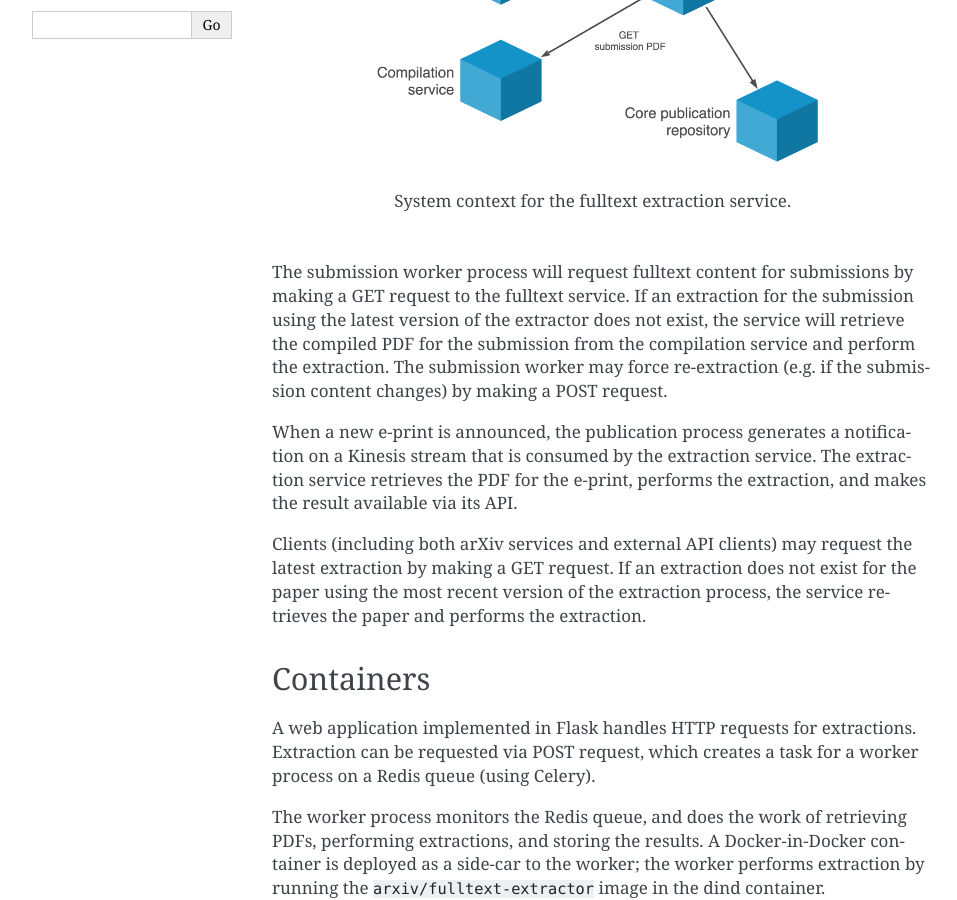
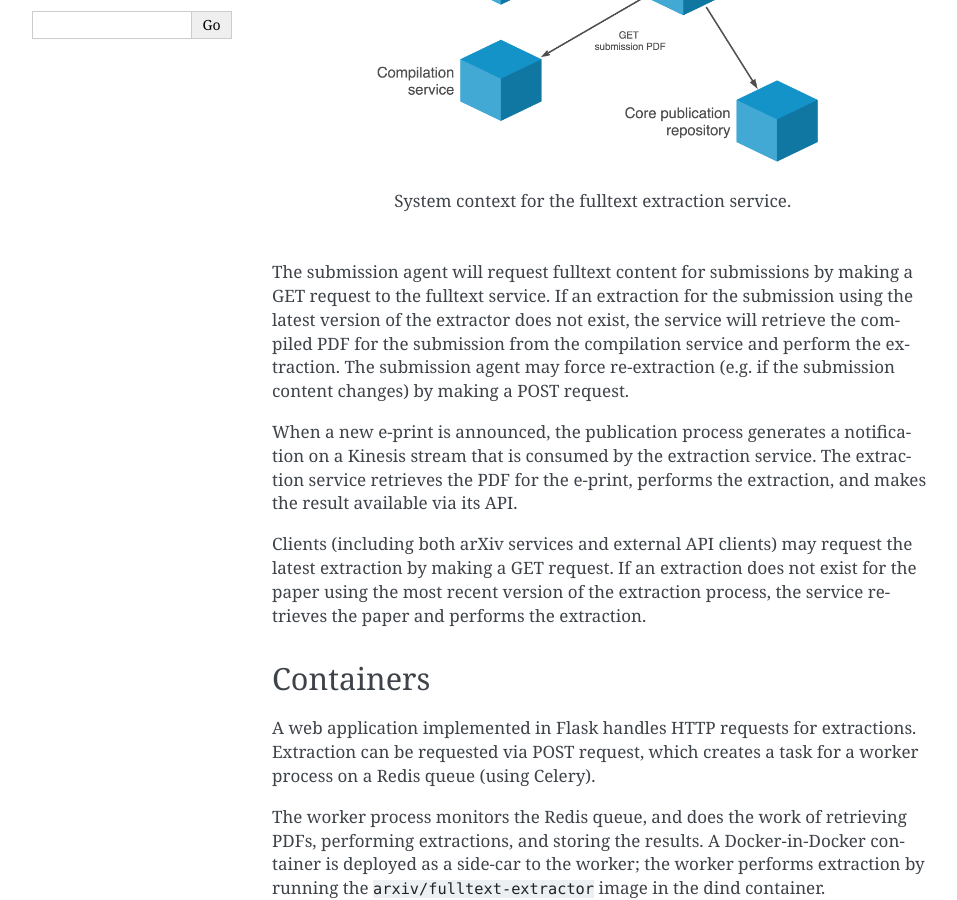
Before and after one commit to arXiv/zzzArchived_arxiv-fulltext, a Sphinx documentation site: the page built from docs/source/architecture.rst, in a window 1280 px wide and 900 px high, scrolled down 457 px. Shown: the whole window, without its empty margins (148-1105 px from the left). Built offline with Sphinx 7.4.7, drawn with Linux system fonts in a browser that asks for light colours.

Commit message:
updated docs sources

```diff
--- a/docs/source/architecture.rst
+++ b/docs/source/architecture.rst
@@ -14,11 +14,11 @@ downstream applications.
 
    System context for the fulltext extraction service.
 
-The submission worker process will request fulltext content for submissions by
+The submission agent will request fulltext content for submissions by
 making a GET request to the fulltext service. If an extraction for the
 submission using the latest version of the extractor does not exist, the
 service will retrieve the compiled PDF for the submission from the compilation
-service and perform the extraction. The submission worker may force
+service and perform the extraction. The submission agent may force
 re-extraction (e.g. if the submission content changes) by making a POST
 request.
 
```
